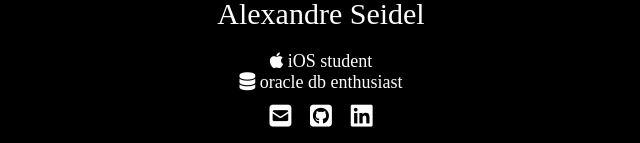
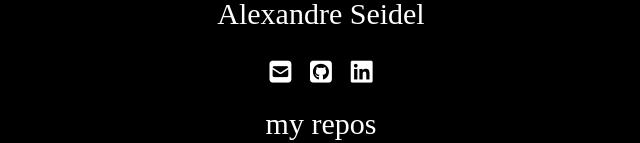
Before and after one commit to aleseidel/aleseidel.github.io, a plain HTML site: page index.html in a window 1280 px wide. Shown: the part 205-348 px from the top of the page, without its empty margins (319-959 px from the left). Drawn offline with nearby package versions, Linux system fonts and the light colour scheme; no server answers; a web font is replaced by a local one.

Commit message:
updating index.html

```diff
--- a/index.html
+++ b/index.html
@@ -19,7 +19,7 @@
         </video>
     </div>
     <div class="subtitle">Alexandre Seidel</div>
-        <div class="spec"><i class="fab fa-apple"></i> iOS student<br><i class="fas fa-database"></i> oracle db enthusiast</div>
+        <i class="fas fa-database"></i> oracle db enthusiast</div>
         <div class="profileLink"> <a href="mailto:arseidel2003@gmail.com"><i class="fas fa-envelope-square"></i></a> &nbsp; <a href="https://github.com/aleseidel"><i class="fab fa-github-square"></i></a> &nbsp; <a href="https://www.linkedin.com/in/arseidel/"><i class="fab fa-linkedin"></i></a></div>
     <div class="repos">my repos<br></div>
     </div>
```
